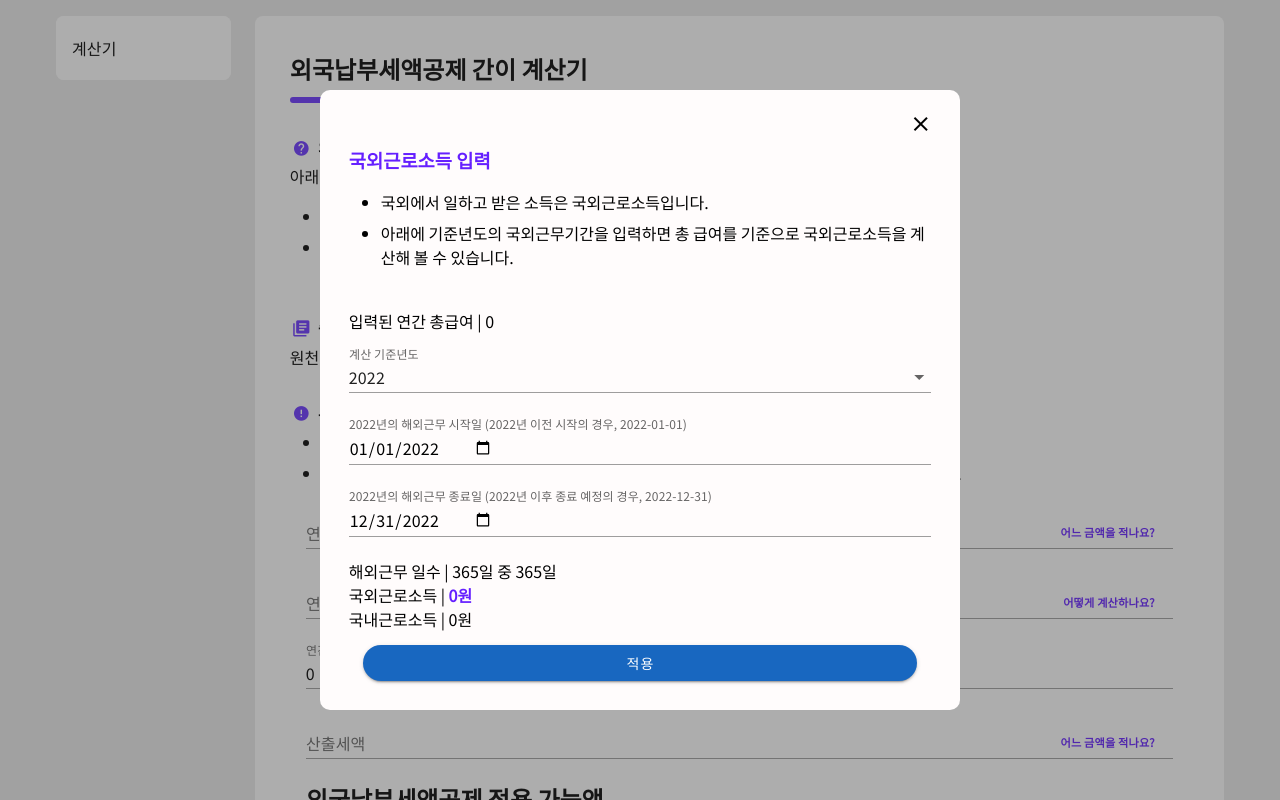
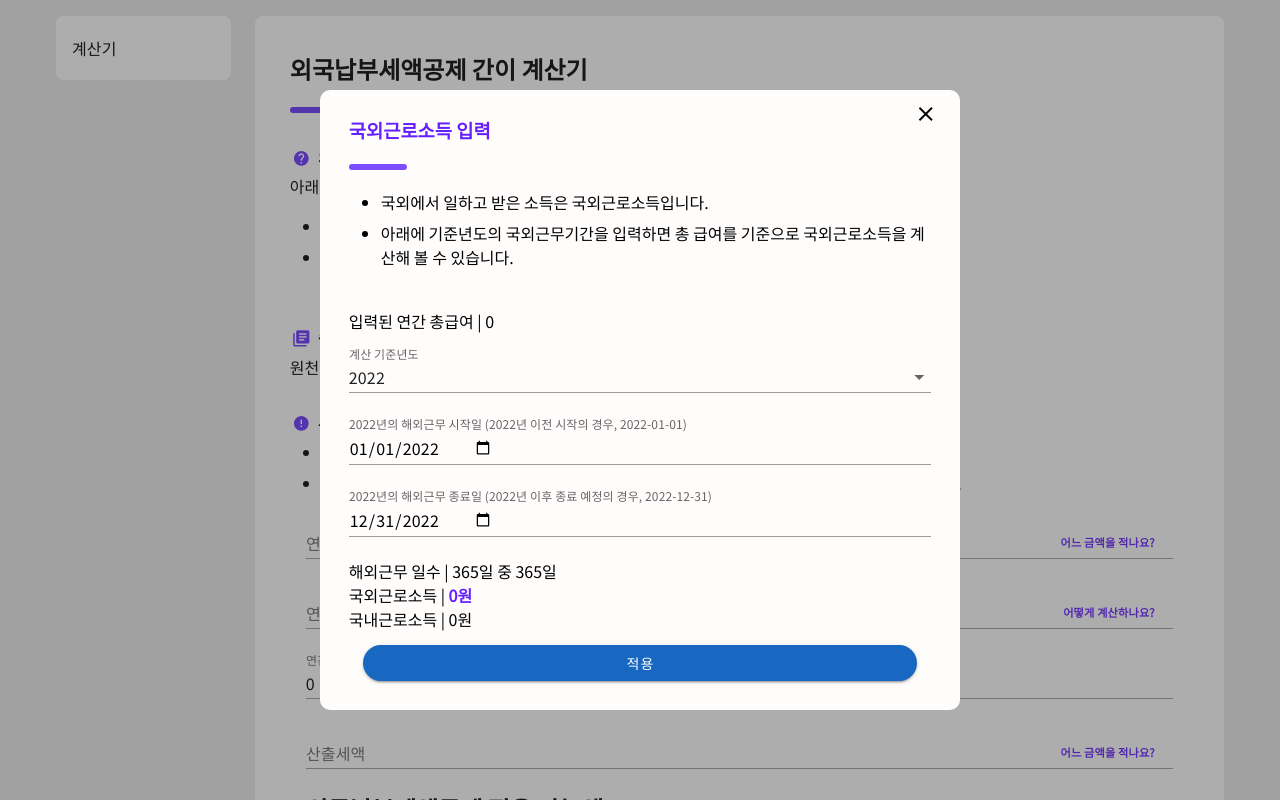
Before and after one commit to monguriman/kr-tax, a Vue app: page / in a window 1280 px wide. Both pictures are taken after a click on the element "어떻게 계산하나요?". Built offline with nearby package versions, Linux system fonts and the light colour scheme.

Commit message:
간격조정 및 모달내 구분선 추가

```diff
--- a/src/components/AnnualIncomeGuideModal.vue
+++ b/src/components/AnnualIncomeGuideModal.vue
@@ -1,6 +1,7 @@
 <template>
   <div>
     <h3 class="modal-title">총급여 입력</h3>
+    <hr class="hr-under-title" />
     원천징수영수증 2페이지의 (21)총급여 금액을 입력하세요.
     <img :src="annualIncomeGuide" alt="annualIncomeGuide" class="guide-image" />
   </div>
--- a/src/components/CalculatedTaxGuideModal.vue
+++ b/src/components/CalculatedTaxGuideModal.vue
@@ -1,6 +1,7 @@
 <template>
   <div>
     <h3 class="modal-title">산출세액 입력</h3>
+    <hr class="hr-under-title" />
     원천징수영수증 2페이지의 (50)산출세액 금액을 입력하세요.
     <img
       :src="calculatedTaxGuide"
--- a/src/components/DownloadGuideModal.vue
+++ b/src/components/DownloadGuideModal.vue
@@ -1,6 +1,7 @@
 <template>
   <div>
     <h3 class="modal-title">원천징수영수증 다운로드 방법</h3>
+<hr class="hr-under-title" />
 
     <div class="steps">
       1.
--- a/src/components/ForeignIncomeGuideModal.vue
+++ b/src/components/ForeignIncomeGuideModal.vue
@@ -1,8 +1,11 @@
 <template>
   <div>
     <h3 class="modal-title">국외근로소득 입력</h3>
-    <ul style="padding-left: 2em; margin: 1em 0 1em 0;">
-      <li style="margin-bottom: 7px;">국외에서 일하고 받은 소득은 국외근로소득입니다.</li>
+    <hr class="hr-under-title" />
+    <ul style="padding-left: 2em; margin: 1em 0 1em 0">
+      <li style="margin-bottom: 7px">
+        국외에서 일하고 받은 소득은 국외근로소득입니다.
+      </li>
       <li>
         아래에 기준년도의 국외근무기간을 입력하면 총 급여를 기준으로
         국외근로소득을 계산해 볼 수 있습니다.
--- a/src/components/TaxCalculator.vue
+++ b/src/components/TaxCalculator.vue
@@ -69,7 +69,7 @@
             <v-col cols="12" sm="3" align-self="center">
               <v-sheet class="ma-2 pa-2 text-center">
                 <div style="font-size: 0.6em">결과</div>
-                {{ foreignTaxCredit.toLocaleString() }}원
+                <span class="emphasis-text">{{ foreignTaxCredit.toLocaleString() }}원</span>
               </v-sheet>
             </v-col>
             <v-col cols="12" sm="1" align-self="center">
@@ -100,10 +100,9 @@
 
         <br />한국에서 동일 국외근로소득에 대해 이미 세금을 냈거나 월급에서
         원천징수되었다면, 최대
-        <span style="font-weight: 900"
+        <span class="emphasis-text"
           >{{ foreignTaxCredit.toLocaleString() }}원</span
-        >
-        만큼 세금을 환급받을 수 있습니다.
+        >의 세금을 환급받을 수 있습니다.
       </div>
     </div>
   </v-container>
--- a/src/global.css
+++ b/src/global.css
@@ -24,7 +24,7 @@ body {
   width: 40em;
   border-radius: 10px;
   max-height: 80vh;
-  padding: 1.8em;
+  padding: 0 1.8em 1.8em 1.8em;
   align-self: center;
   overflow-y: auto;
   overflow-x: hidden;
@@ -32,8 +32,8 @@ body {
 
 .close-button {
   position: absolute;
-  left: 560px;
-  top: -10px;
+  left: 565px;
+  top: 10px;
 }
 
 .modal-title {
@@ -70,7 +70,7 @@ body {
 
 .guide-image {
   width: 100%;
-  margin: 0.2em 0 0.2em 0;
+  margin: 0.8em 0 0.2em 0;
   border: solid 1px rgb(228, 228, 228);
   border-radius: 5px;
 }
@@ -82,7 +82,7 @@ body {
 
 .hr-under-title {
   border: 3px solid #7C4DFF;
-  margin: 10px 0 10px 0;
+  margin: 20px 0 20px 0;
   border-radius: 10px;
   width: 10%;
 }
```
